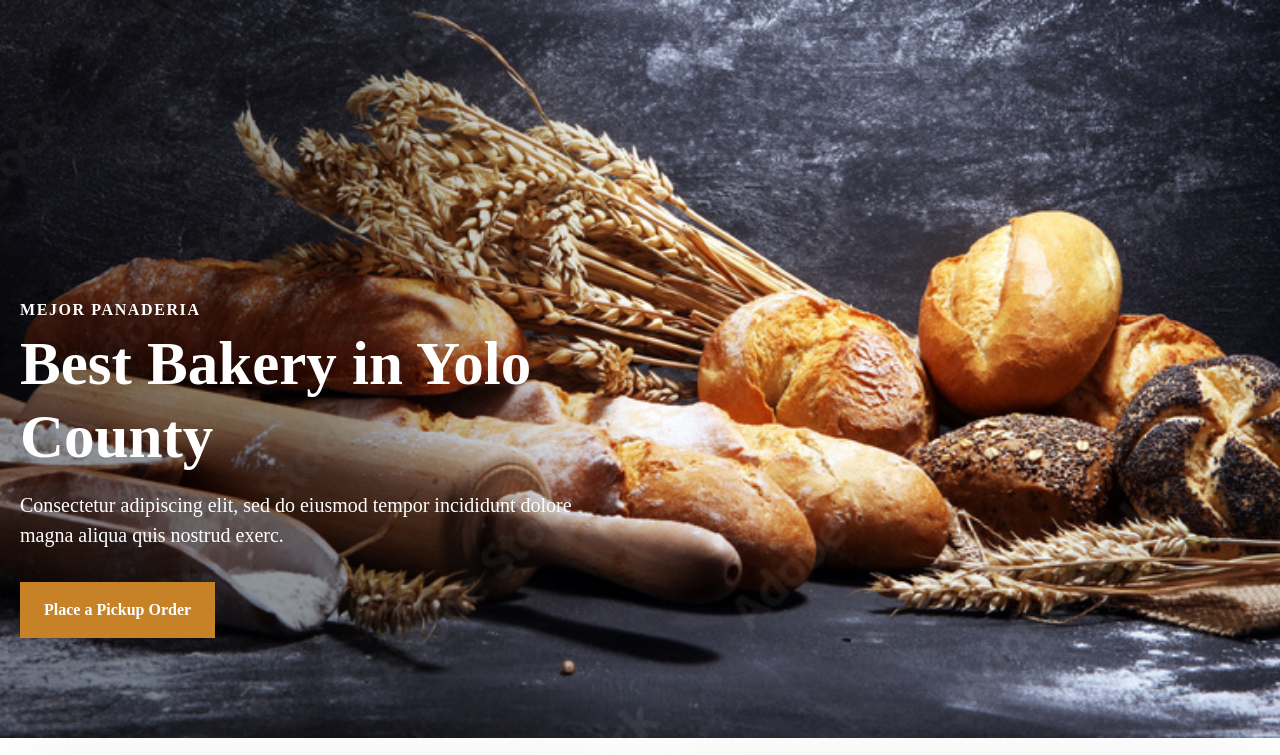
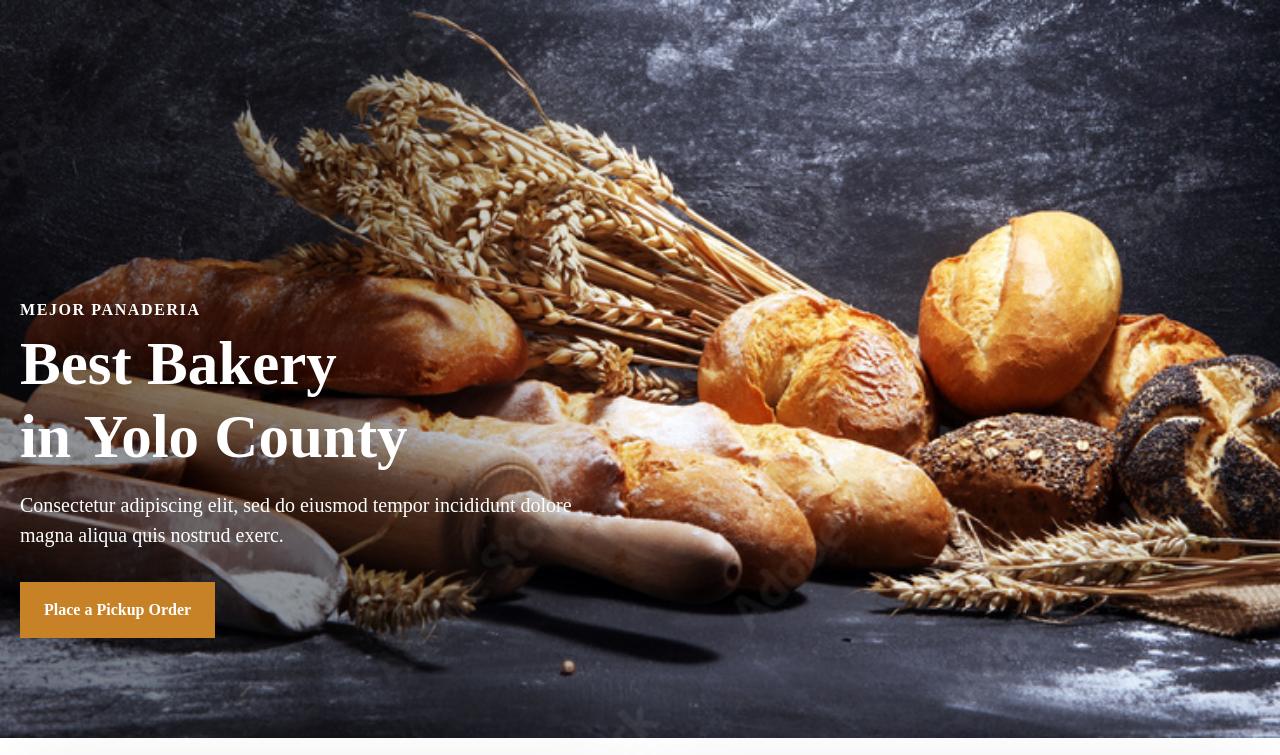
Before and after one commit to CLGolden/BestBakery, a plain HTML site: page index.html in a window 1280 px wide. Shown: the top 755 px of the page. Drawn offline with Linux system fonts and the light colour scheme.

Commit message:
Line break Title

```diff
--- a/index.html
+++ b/index.html
@@ -19,7 +19,7 @@
         <div class="cs-container">
             <div class="cs-content">
                 <span class="cs-topper">Mejor Panaderia</span>
-                <h1 class="cs-title">Best Bakery in Yolo County</h1>
+                <h1 class="cs-title">Best Bakery<br>in Yolo County</h1>
                 <p class="cs-text">Consectetur adipiscing elit, sed do eiusmod tempor incididunt dolore magna aliqua
                     quis nostrud exerc.</p>
                 <a href="" class="cs-button-solid">Place a Pickup Order</a>
```
